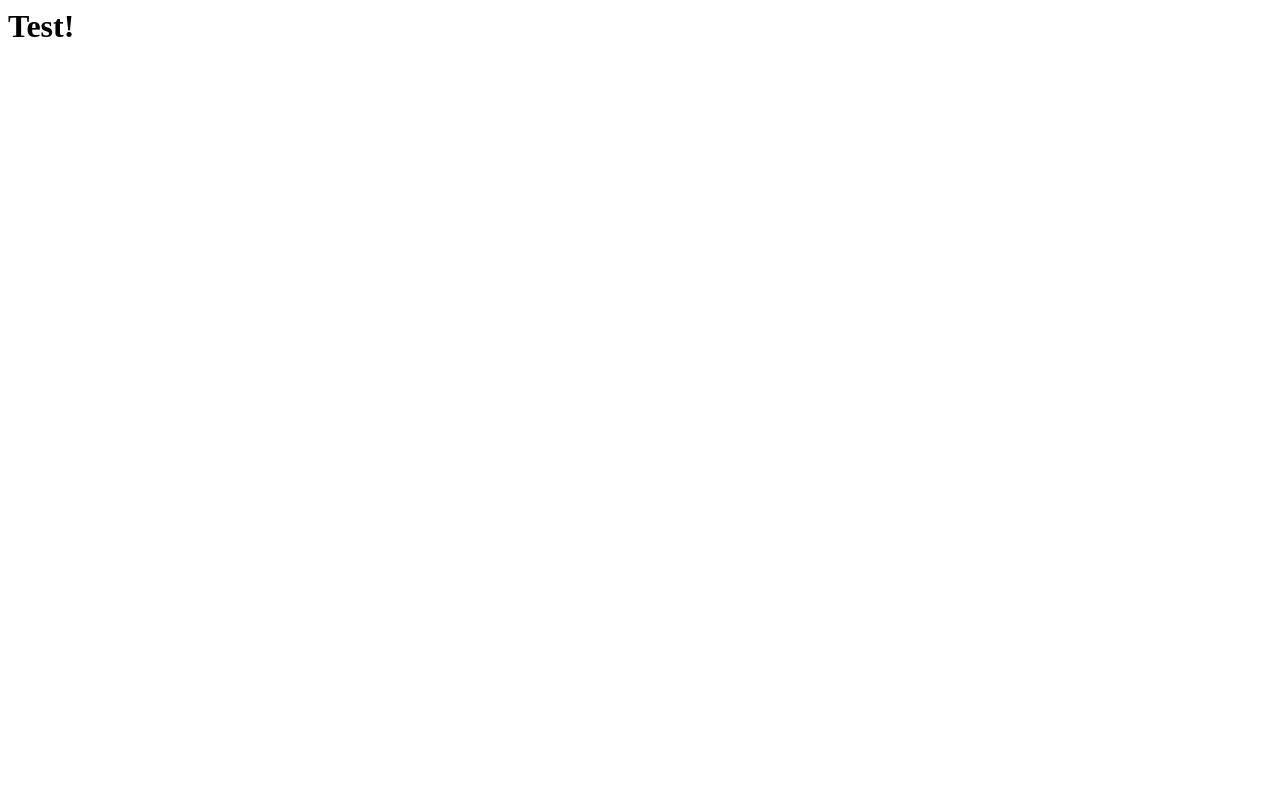
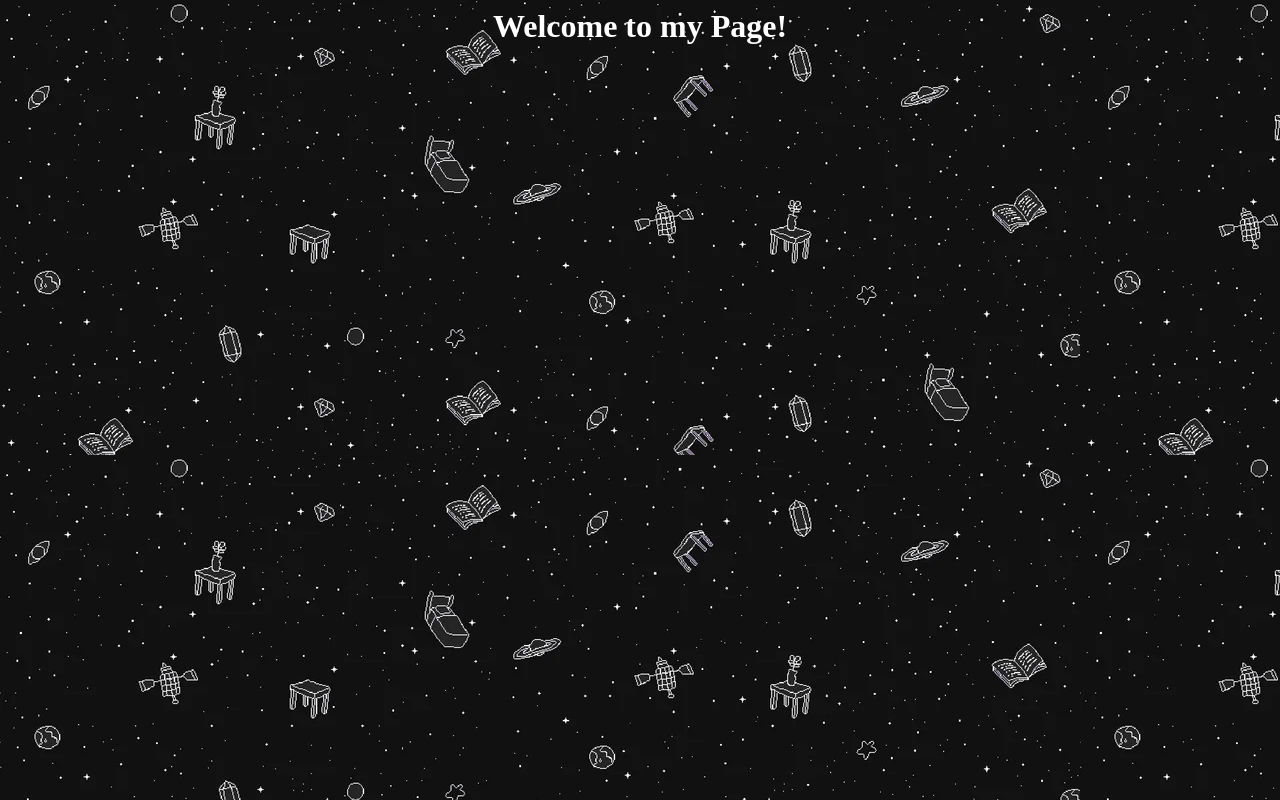
Before and after one commit to Ohearonja305/Ohearonja305.github.io, a plain HTML site: page index.html in a window 1280 px wide. Drawn offline with Linux system fonts and the light colour scheme.

Commit message:
Small updates to the website

```diff
--- /dev/null
+++ b/css/style.css
@@ -0,0 +1,10 @@
+body
+{
+    background-image: url('/images/backgrounds/darkBackground.png');
+}
+
+h1
+{
+    color:white;
+    text-align: center;
+}
--- a/index.html
+++ b/index.html
@@ -1 +1,15 @@
-<h1>Test!</h1>
+<html lang="en">
+    <head>
+        <meta charset="UTF-8">
+        <meta name="viewport" content="width=device-width, initial-scale=1.0">
+        <meta http-equiv="X-UA-Compatible" content="ie=edge">
+        <title>Portfolio Website - Jacob O'Hearon</title>
+        <link rel="stylesheet" href="/css/style.css">
+    </head>
+
+    <body>
+        <div>
+            <h1>Welcome to my Page!</h1>
+        </div>
+    </body>
+</html>
```
Also changed, not shown: images/Backgrounds/darkBackground.png (added), images/uh.png (added).
